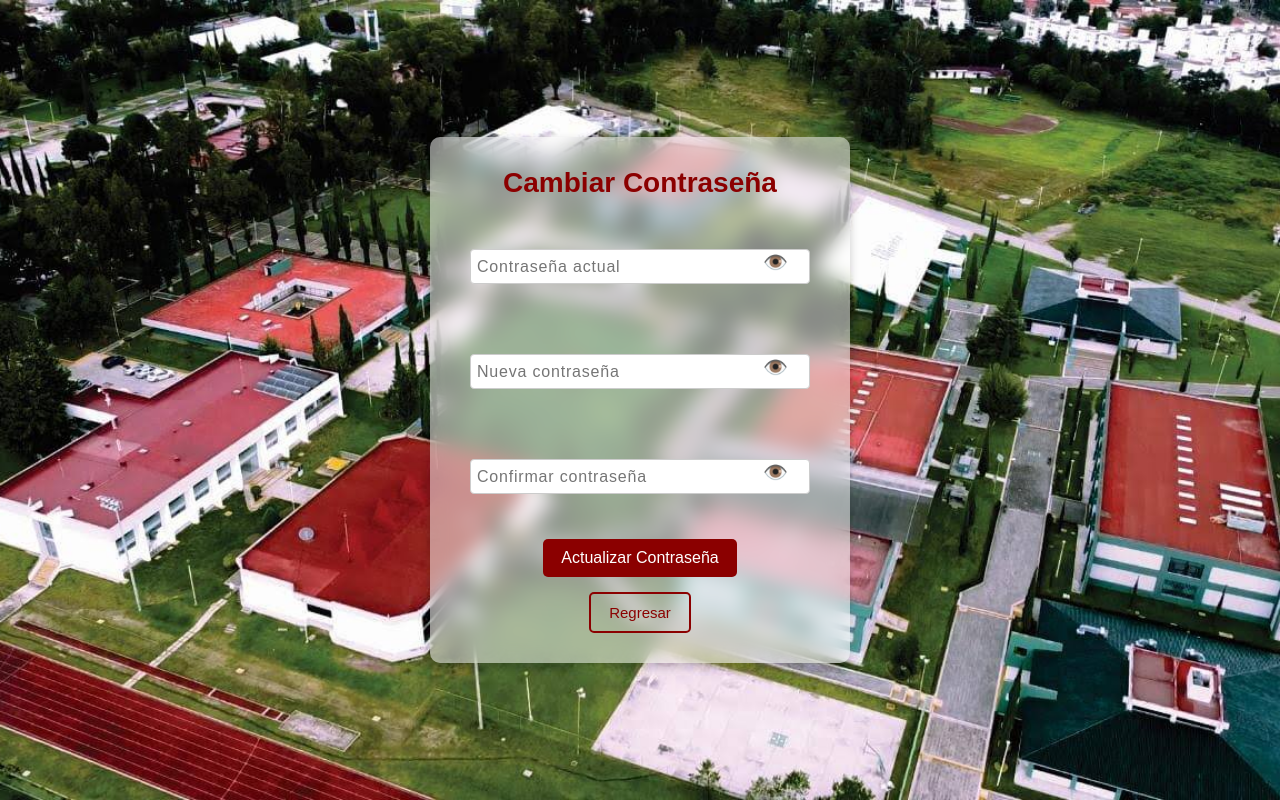
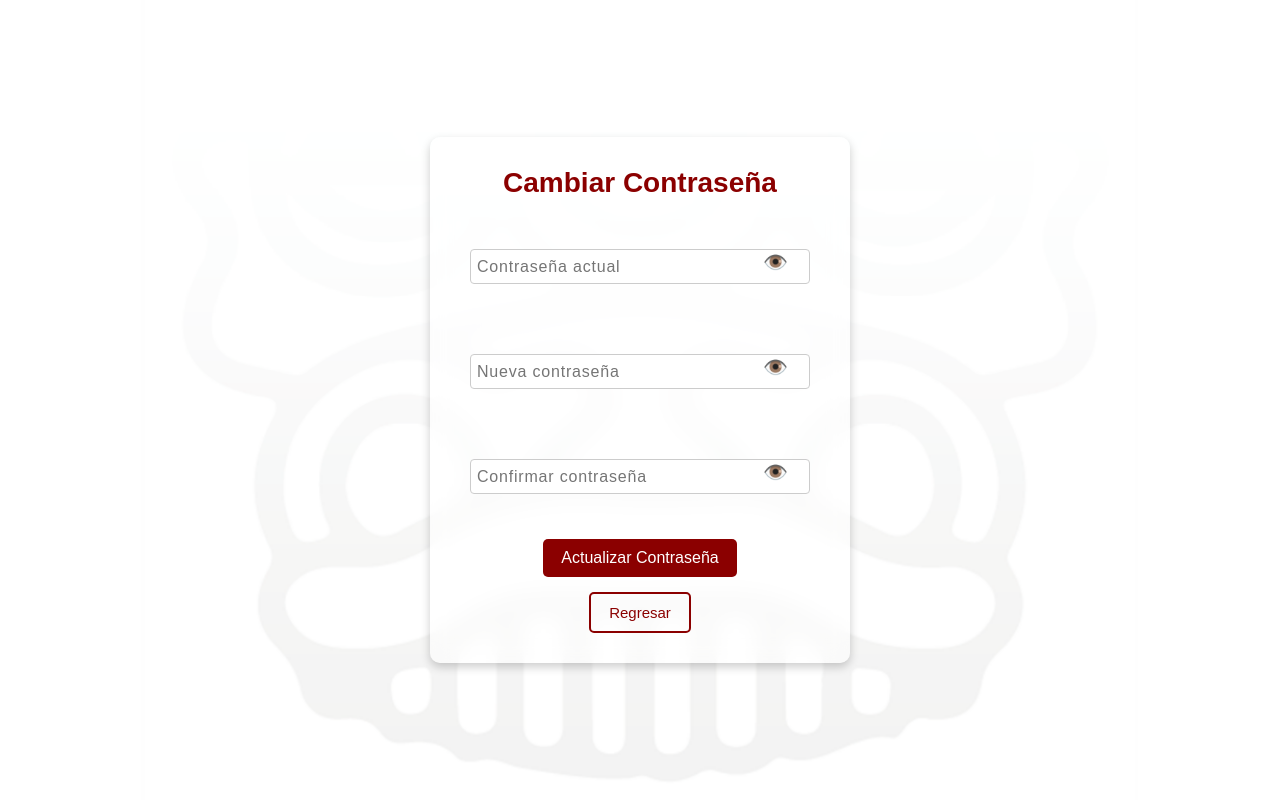
Before and after one commit to Lilis18/proyecto, a React (Vite) app in the folder frontend/: page /cambiar-contrasena in a window 1280 px wide. Built offline with nearby package versions, Linux system fonts and the light colour scheme.

Commit message:
Update CambiarContrasena.module.css

```diff
--- a/frontend/src/pages/CambiarContrasena.module.css
+++ b/frontend/src/pages/CambiarContrasena.module.css
@@ -6,7 +6,7 @@
 }
 
 body {
-  background: url('/utp-1.jpg') no-repeat center center fixed;
+  background: url('/utp-blanco.png') no-repeat center center fixed;
   background-size: cover;
   font-family: Arial, sans-serif;
 }
```
